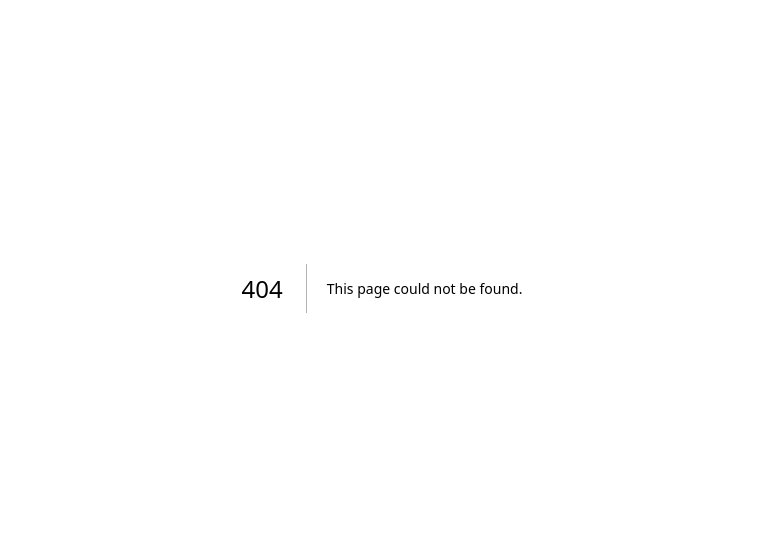
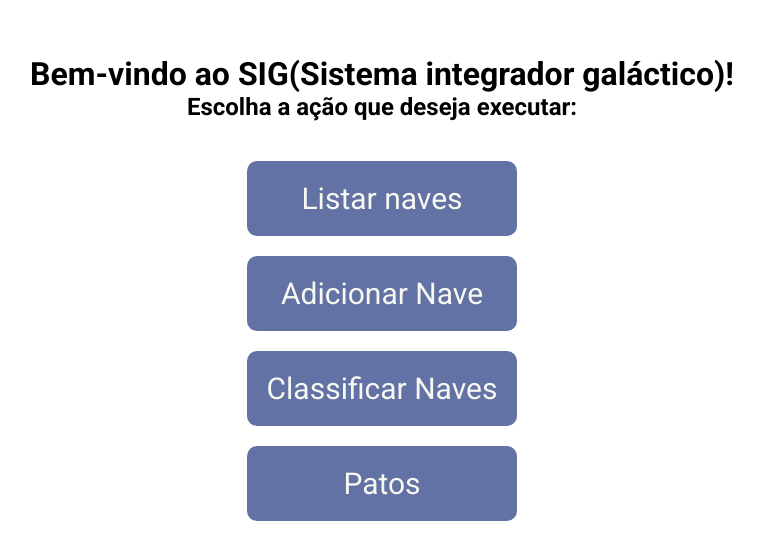
Before and after one commit to Dpbm/dsin-coderchallenge-2024, a Next.js app: page / in a window 1280 px wide. Before the commit this address had no page. Shown: the part 112-672 px from the top of the page, without its empty margins (258-1022 px from the left). Built offline with nearby package versions, Linux system fonts and the light colour scheme.

Commit message:
feat: home page

```diff
--- /dev/null
+++ b/app/page.styles.css
@@ -0,0 +1,48 @@
+main{
+    height: 100vh;
+    width: 100vw;
+
+    display: flex;
+    justify-content: center;
+    align-items: center;
+    flex-direction: column;
+}
+
+header{
+    padding: 10px;
+    display: flex;
+    flex-direction: column;
+    justify-content: center;
+    align-items: center;
+}
+
+h1,h2{
+    text-align: center;
+}
+
+nav{
+    margin-top: 20px;
+    display: flex;
+    flex-direction: column;
+}
+
+a{
+    padding: 20px;
+    margin: 10px;
+
+    border-radius: 10px;
+
+    text-decoration: none;
+    text-align: center;
+
+    font-size: 30px;
+
+    color: #F8F8F2;
+    background-color:#6272A4 ;
+
+    transition: 0.2s;
+}
+
+a:hover{
+    background-color: #44475A;
+}
--- /dev/null
+++ b/app/page.tsx
@@ -0,0 +1,18 @@
+import './page.styles.css';
+
+export default function Home() {
+	return (
+		<main>
+			<header>
+				<h1>Bem-vindo ao SIG(Sistema integrador galáctico)!</h1>
+				<h2>Escolha a ação que deseja executar:</h2>
+			</header>
+			<nav id='actions'>
+				<a href='/spaceships'>Listar naves</a>
+				<a href='/spaceships/add'>Adicionar Nave</a>
+				<a href='/spaceships/classify'>Classificar Naves</a>
+				<a href='/ducks'>Patos</a>
+			</nav>
+		</main>
+	);
+}
```
Also changed, not shown: 1 other file (tests, documents, lock files or other folders).
